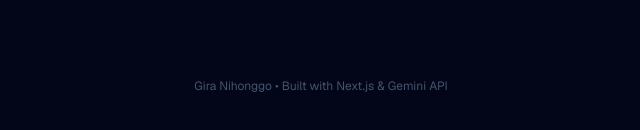
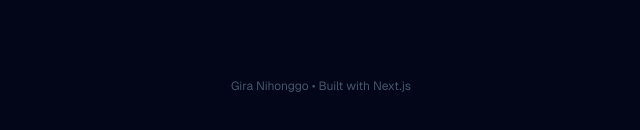
Before and after one commit to AbimanyuGilar/kana-flashcard, a Next.js app: page / in a window 1280 px wide. Shown: the part 666-796 px from the top of the page, without its empty margins (319-959 px from the left). Built offline with nearby package versions, Linux system fonts and the light colour scheme.

Commit message:
change: change footer

```diff
--- a/app/page.tsx
+++ b/app/page.tsx
@@ -708,7 +708,7 @@ export default function GiraNihonggoApp() {
       )}
 
       <footer className="text-center text-xs text-slate-600 py-2">
-        Gira Nihonggo • Built with Next.js & Gemini API
+        Gira Nihonggo • Built with Next.js
       </footer>
     </div>
   );
```
